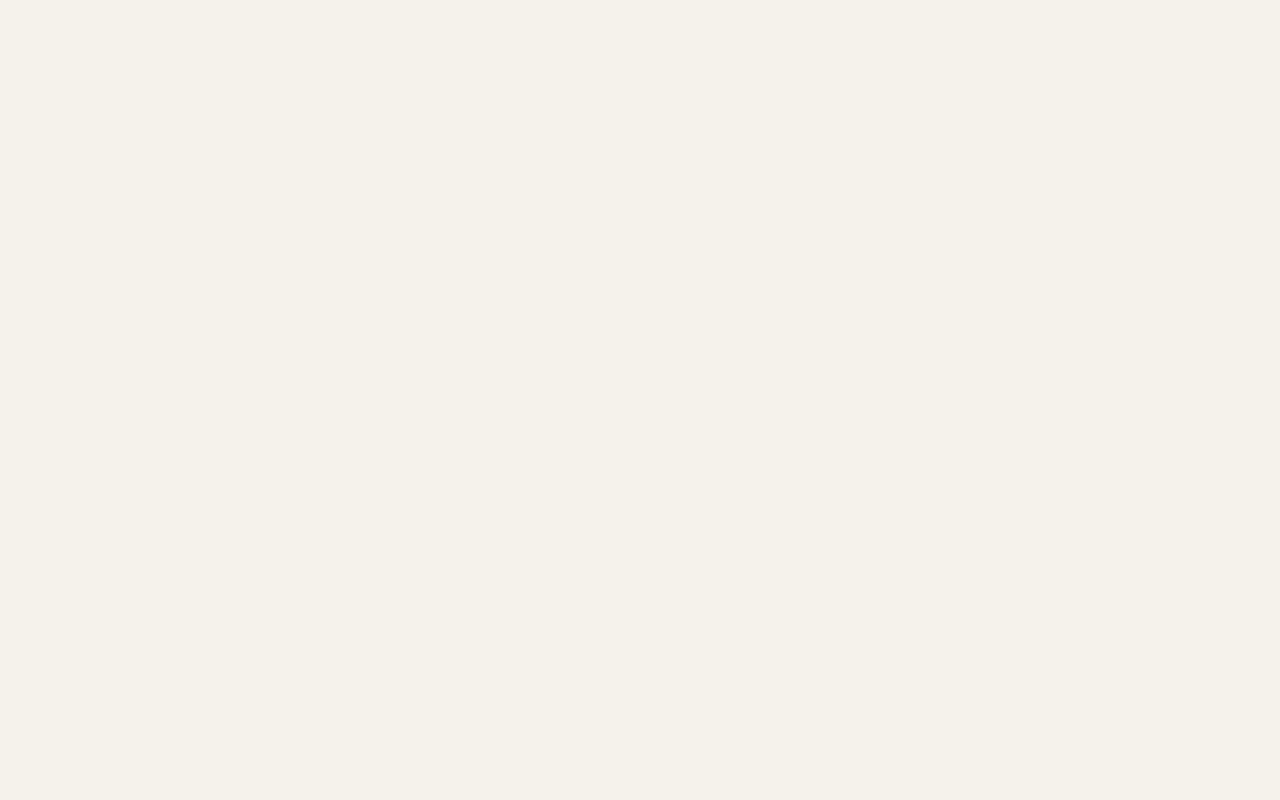
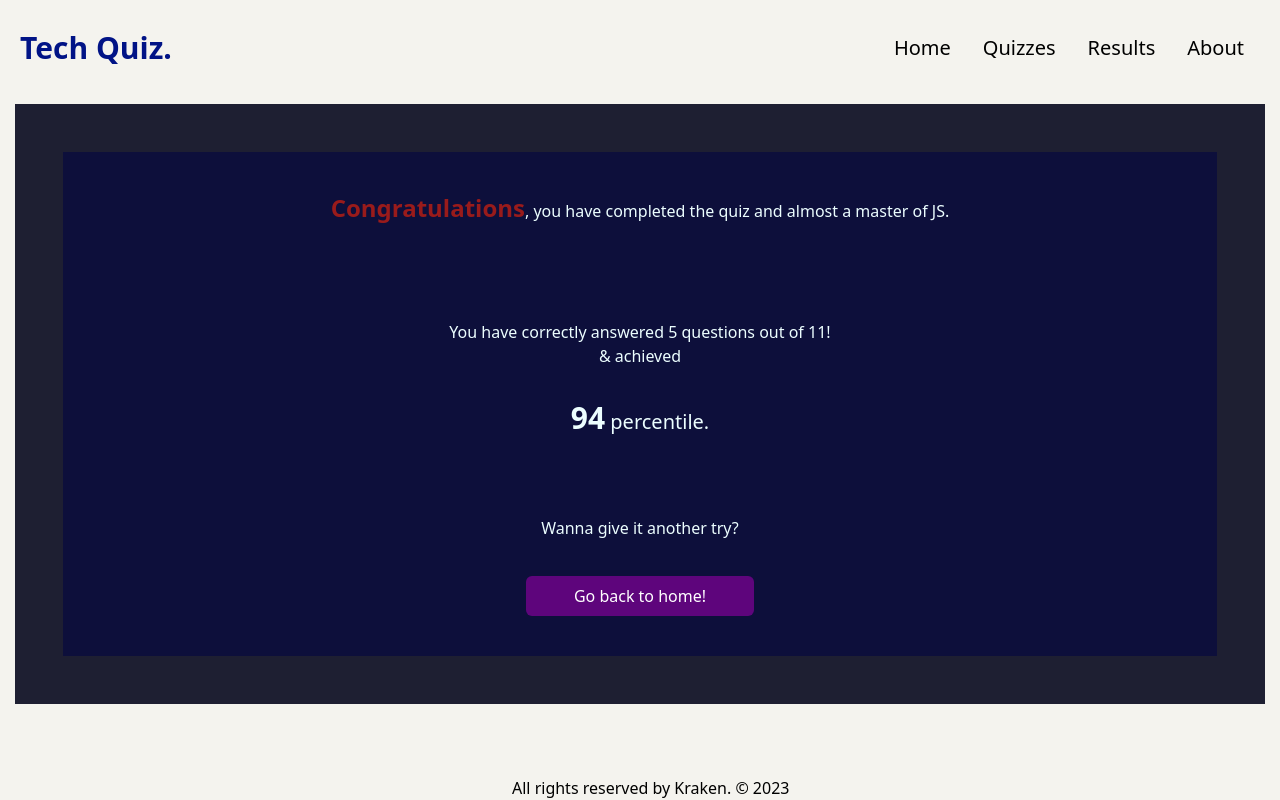
Before and after one commit to mahmudhafiz/quiz-tech, a React (Create React App) app: page /results in a window 1280 px wide. Built offline with nearby package versions, Linux system fonts and the light colour scheme.

Commit message:
Quizzes progress

```diff
--- a/public/index.html
+++ b/public/index.html
@@ -16,7 +16,7 @@
     -->
     <link rel="manifest" href="%PUBLIC_URL%/manifest.json" />
 
-    <title>Tech quiz</title>
+    <title>Tech Quiz</title>
   </head>
   <body>
     <noscript>You need to enable JavaScript to run this app.</noscript>
--- a/src/App.js
+++ b/src/App.js
@@ -6,6 +6,7 @@ import Quiz from "./Layouts/Quiz";
 import Quizzes from "./components/Quizzes/Quizzes";
 import Results from "./components/Results/Results";
 import Error from "./components/Error/Error";
+import Result from "./Layouts/Result";
 
 function App() {
   const router = createBrowserRouter([
@@ -45,8 +46,14 @@ function App() {
     },
     {
       path: '/results',
-      element: <Results></Results>,
-      errorElement: <Error></Error>
+      element: <Result></Result>,
+      errorElement: <Error></Error>,
+      children: [
+        {
+          path: '/results',
+          element: <Results></Results>
+        }
+      ]
     }
   ]);
 
--- a/src/Layouts/Quiz.jsx
+++ b/src/Layouts/Quiz.jsx
@@ -1,13 +1,17 @@
 import React from 'react'
-import { Outlet } from 'react-router-dom'
+import { Outlet, useLocation } from 'react-router-dom'
 import Footer from '../components/Footer/Footer'
 import Navbar from '../components/Navbar/Navbar'
 
+
 function Quiz() {
+  const location = useLocation();
+  const props = location.state;
+
   return (
     <div>
         <Navbar></Navbar>
-        <Outlet></Outlet>
+        <Outlet context={props}></Outlet>
         <Footer></Footer>
     </div>
   )
--- a/src/Layouts/Result.jsx
+++ b/src/Layouts/Result.jsx
@@ -1,9 +1,14 @@
 import React from 'react'
+import { Outlet } from 'react-router-dom'
+import Footer from '../components/Footer/Footer'
+import Navbar from '../components/Navbar/Navbar'
 
 function Result() {
   return (
     <div>
-
+        <Navbar></Navbar>
+        <Outlet></Outlet>
+        <Footer></Footer>
     </div>
   )
 }
--- a/src/components/Home/Home.jsx
+++ b/src/components/Home/Home.jsx
@@ -1,15 +1,20 @@
 import React from 'react';
+import { useEffect } from 'react';
 import { useLoaderData } from 'react-router-dom';
 import QuizCard from './QuizCard';
 
 function Home() {
   const quizzes = useLoaderData();
 
+  useEffect(() => {
+    document.title = 'Tech Quiz';
+  }, []);
+
   const dataForQuizzes = quizzes?.status ? quizzes?.data:[];
   return (
     <div>
         <div className='max-w-[1250px] w-full flex flex-col justify-between align-middle my-2 p-2 mx-auto text-center mb-2'>
-            <h3 className='text-3xl font-bold max-w-[600px] mx-auto'>
+            <h3 className='text-3xl font-bold max-w-[600px] mx-auto text-fuchsia-700'>
                 Take the quizzes and master the technology which you hate!
             </h3>
             <p className='max-w-[800px] my-10 mx-auto p-3'>
--- a/src/components/Home/QuizCard.jsx
+++ b/src/components/Home/QuizCard.jsx
@@ -1,10 +1,11 @@
 import React from 'react';
-import { Link } from 'react-router-dom';
-import Quizzes from '../Quizzes/Quizzes';
+import { useNavigate } from 'react-router-dom';
 
 const QuizCard = ({dataForQuiz}) => {
+    const navigate = useNavigate();
+
     const handleEvent = () => {
-
+        navigate('/quizzes', { state: dataForQuiz });
     }
 
     return (
--- a/src/components/Quizzes/Quizzes.jsx
+++ b/src/components/Quizzes/Quizzes.jsx
@@ -1,30 +1,69 @@
 import React from 'react';
+import { useState } from 'react';
+import { useEffect } from 'react';
+import { useNavigate, useOutletContext } from 'react-router-dom';
 
 function Quizzes() {
+  const quizProps = useOutletContext();
+  const navigate = useNavigate();
+  const { questions, name } = quizProps;
+  const [counter, setCounter] = useState(0);
+
+
+  const nextQ = () => {
+    setCounter(prevCount => prevCount + 1);
+  };
+
+  const quit = () => {
+    navigate('/home');
+  }
+
+  useEffect(() => {
+    document.title = `Tech Quiz :: ${name}`;
+  }, [name, counter])
+
+  console.log(quizProps);
   return (
     <div className='flex justify-center'>
         <div className='w-[1250px] h-[75vh] bg-white'>
           <div className='p-12'>
             <h1 className='font-bold text-2xl my-4 text-purple-600'>Select the correct answers from below...</h1>
-            <h3 className='font-bold text-xl py-4 mt-4'>Q. What is your name?</h3>
+            <h3 className='font-bold text-xl py-4 mt-4'>Q.{' '}
+              {questions[counter]?.question.slice(3, -4)}
+            </h3>
             <div className='grid grid-cols-2 grid-row-2 gap-x-24 gap-y-12 p-10'>
-                <div className='h-[50px] border w-[450px] text-center'>
-                  A
-                </div>
-                <div className='h-[50px] border w-[450px] text-center'>
-                  B
-                </div>
-                <div className='h-[50px] border w-[450px] text-center'>
-                  C
-                </div>
-                <div className='h-[50px] border w-[450px] text-center'>
-                  D
-                </div>
+                <button className=''>
+                  <div className='h-[80px] border-2 rounded-xl w-[500px] p-2 text-center hover:bg-gray-300'>
+                    {questions[counter]?.options[0]}
+                  </div>
+                </button>
+                <button className=''>
+                  <div className='h-[80px] border-2 rounded-xl w-[500px] p-2 text-center hover:bg-gray-300'>
+                    {questions[counter]?.options[1]}
+                  </div>
+                </button>
+                <button className=''>
+                  <div className='h-[80px] border-2 rounded-xl w-[500px] p-2 text-center hover:bg-gray-300'>
+                    {questions[counter]?.options[2]}
+                  </div>
+                </button>
+                <button className=''>
+                  <div className='h-[80px] border-2 rounded-xl w-[500px] p-2 text-center hover:bg-gray-300'>
+                    {questions[counter]?.options[3]}
+                  </div>
+                </button>
             </div>
-            <div className='flex justify-end align-middle p-8'>
-            <button type="button" class="text-white bg-red-700 hover:bg-red-800 focus:outline-none focus:ring-4 focus:ring-red-300 font-medium rounded-full text-sm px-5 py-2.5 text-center mr-2 mb-2 dark:bg-red-600 dark:hover:bg-red-700 dark:focus:ring-red-900">Quit</button>
-              <button type="button" class="text-blue-700 border border-blue-700 hover:bg-blue-700 hover:text-white focus:ring-4 focus:outline-none focus:ring-blue-300 font-medium rounded-full text-sm p-2.5 text-center inline-flex items-center dark:border-blue-500 dark:text-blue-500 dark:hover:text-white dark:focus:ring-blue-800 dark:hover:bg-blue-500">
-                  <svg aria-hidden="true" class="w-5 h-5" fill="currentColor" viewBox="0 0 20 20" xmlns="http://www.w3.org/2000/svg"><path fill-rule="evenodd" d="M10.293 3.293a1 1 0 011.414 0l6 6a1 1 0 010 1.414l-6 6a1 1 0 01-1.414-1.414L14.586 11H3a1 1 0 110-2h11.586l-4.293-4.293a1 1 0 010-1.414z" clip-rule="evenodd"></path></svg>
+            <div className='flex justify-between align-middle p-8'>
+            <button type="button" onClick={quit} class="text-white bg-red-700 hover:bg-red-800 focus:outline-none focus:ring-4 focus:ring-red-300 font-medium
+              rounded-full text-sm px-5 py-2.5 text-center mr-2 mb-2 dark:bg-red-600 dark:hover:bg-red-700
+               dark:focus:ring-red-900">Quit</button>
+              <button type="button" onClick={nextQ} class="text-blue-700 border border-blue-700
+                 hover:bg-blue-700 hover:text-white focus:ring-4 focus:outline-none focus:ring-blue-300
+                font-medium rounded-full text-sm p-2.5 text-center inline-flex items-center dark:border-blue-500
+                dark:text-blue-500 dark:hover:text-white dark:focus:ring-blue-800 dark:hover:bg-blue-500">
+                  <svg aria-hidden="true" class="w-5 h-5" fill="currentColor" viewBox="0 0 20 20" xmlns="http://www.w3.org/2000/svg">
+                    <path fill-rule="evenodd" d="M10.293 3.293a1 1 0 011.414 0l6 6a1 1 0 010 1.414l-6 6a1 1 0 01-1.414-1.414L14.586 11H3a1 1 0 110-2h11.586l-4.293-4.293a1 1 0 010-1.414z" clip-rule="evenodd">
+                      </path></svg>
                   <span class="sr-only">Icon description</span>
               </button>
             </div>
--- a/src/components/Results/Results.jsx
+++ b/src/components/Results/Results.jsx
@@ -1,11 +1,37 @@
-import React from 'react'
+import React from 'react';
 
-function Results() {
+const Results = () => {
+  let score = 4;
   return (
-    <div>
+    <div className='flex justify-center text-center'>
+      <div className='w-[1250px] h-[75vh] bg-[#1e1f32] mt-2 p-12'>
+        <div className='h-[100%] bg-[#0D0F3B] p-2 text-cyan-50'>
+          <div className='mx-auto py-4'>
+            <h1 className='mt-4'>
+              <b className='text-2xl text-red-800'>Congratulations</b>,
+              you have completed the quiz and {score > 5 ? 'a master': 'almost a master'} of JS.
+            </h1>
+          </div>
+          <div className='mx-auto py-20'>
+            <h2>
+              You have correctly answered 5 questions out of 11! <br />& achieved
+            </h2>
+            <p className='mt-8 text-xl'>
+              <b className='text-3xl'>94</b> percentile.
+            </p>
+          </div>
+          <div>
+            <h2>
+              Wanna give it another try?
+            </h2>
+            <button className='bg-[#5e057c] text-white py-2 mx-auto w-[20%] rounded-md mt-9'>
+              Go back to home!
+            </button>
+          </div>
+        </div>
+      </div>
+    </div>
+  );
+};
 
-    </div>
-  )
-}
-
-export default Results
+export default Results;
```
